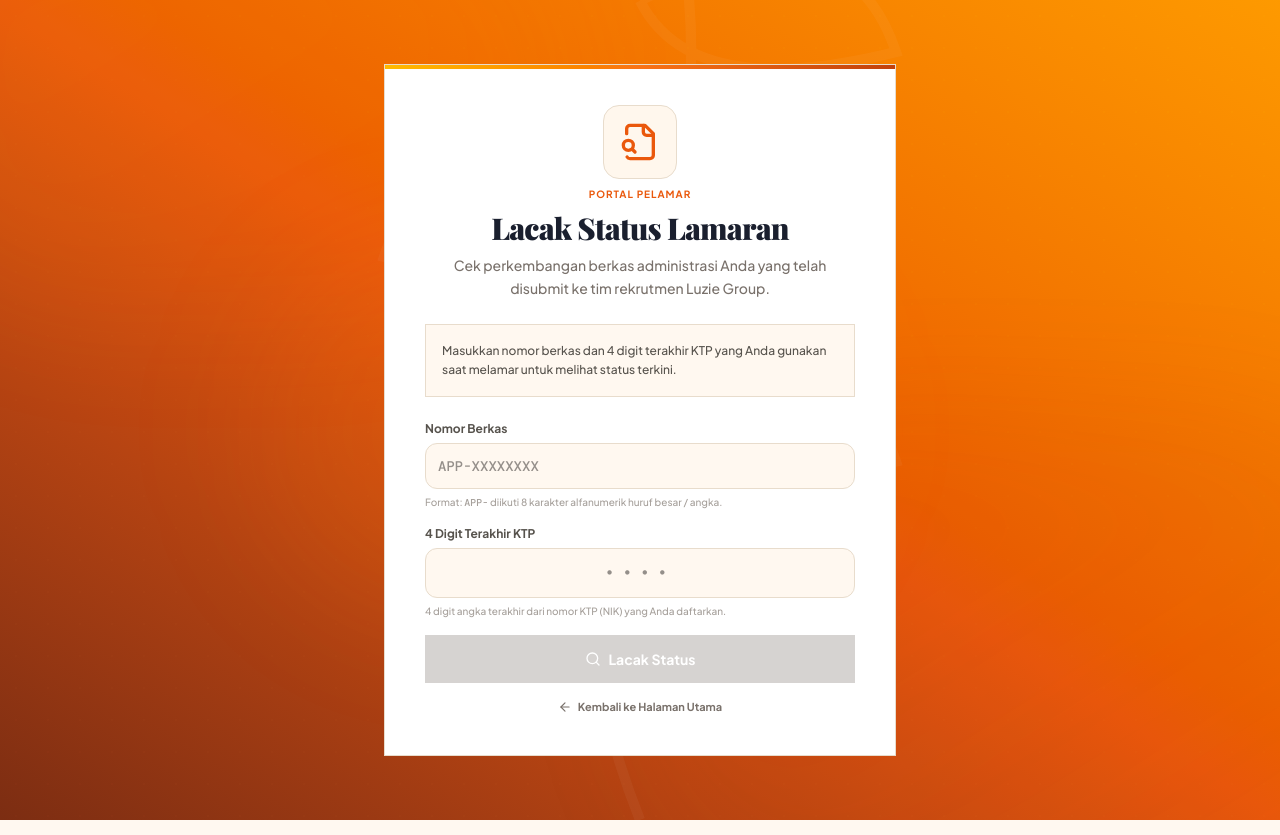
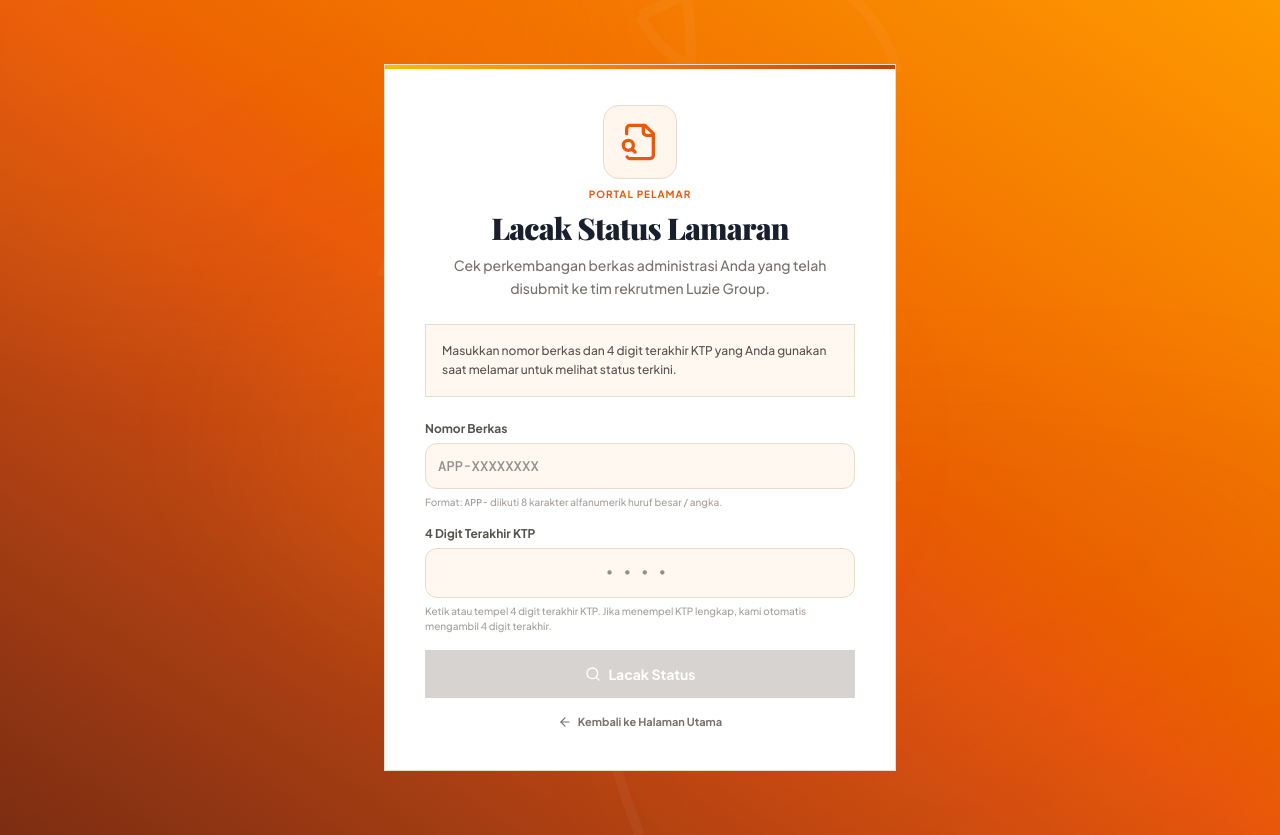
Before and after one commit to recruitmentluziegroup-port/dashboardrec, a React (Vite) app: page /lacak in a window 1280 px wide. Built offline with nearby package versions, Linux system fonts and the light colour scheme.

Commit message:
fix(status): allow pasting full KTP, auto-keep last 4 digits
Change slice(0, 4) to slice(-4) and raise maxLength from 4 to 16 on the last-4-KTP input so candidates can paste their full 16-digit KTP number and have only the last 4 digits retained. Update help text to describe the paste behavior.

```diff
--- a/src/components/StatusLookupPage.tsx
+++ b/src/components/StatusLookupPage.tsx
@@ -258,12 +258,12 @@ export const StatusLookupPage: React.FC = () => {
                   autoComplete="off"
                   placeholder="••••"
                   value={last4}
-                  onChange={(e) => setLast4(e.target.value.replace(/\D/g, '').slice(0, 4))}
-                  maxLength={4}
+                  onChange={(e) => setLast4(e.target.value.replace(/\D/g, '').slice(-4))}
+                  maxLength={16}
                   className="w-full bg-bento-cream border border-bento-sand focus:border-brand-400 focus:ring-2 focus:ring-brand-100 p-3 rounded-xl text-base text-stone-800 font-mono font-medium outline-hidden transition-all duration-200 tracking-[0.5em] text-center"
                 />
                 <p className="text-[10px] text-stone-400 font-medium">
-                  4 digit angka terakhir dari nomor KTP (NIK) yang Anda daftarkan.
+                  Ketik atau tempel 4 digit terakhir KTP. Jika menempel KTP lengkap, kami otomatis mengambil 4 digit terakhir.
                 </p>
               </div>
 
```
